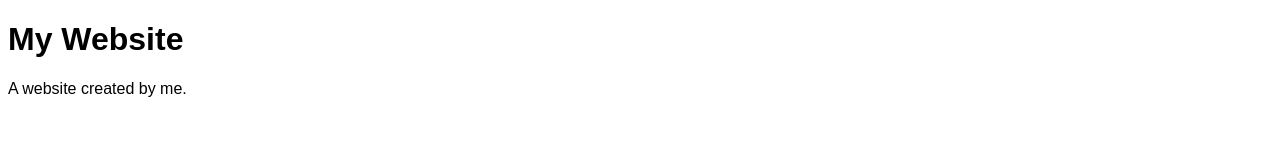
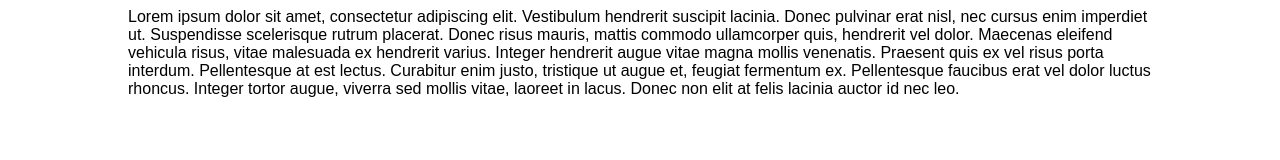
Before and after one commit to PaisWillie/Techfolio, a plain HTML site: page index.html in a window 1280 px wide. Drawn offline with Linux system fonts and the light colour scheme.

Commit message:
feat: about section

```diff
--- a/index.html
+++ b/index.html
@@ -9,9 +9,21 @@
         font-family: Arial, Helvetica, sans-serif;
       }
     </style>
+    <link rel="stylesheet" href="styles.css" />
   </head>
   <body>
-    <h1>My Website</h1>
-    <p>A website created by me.</p>
+    <section id="about">
+      Lorem ipsum dolor sit amet, consectetur adipiscing elit. Vestibulum
+      hendrerit suscipit lacinia. Donec pulvinar erat nisl, nec cursus enim
+      imperdiet ut. Suspendisse scelerisque rutrum placerat. Donec risus mauris,
+      mattis commodo ullamcorper quis, hendrerit vel dolor. Maecenas eleifend
+      vehicula risus, vitae malesuada ex hendrerit varius. Integer hendrerit
+      augue vitae magna mollis venenatis. Praesent quis ex vel risus porta
+      interdum. Pellentesque at est lectus. Curabitur enim justo, tristique ut
+      augue et, feugiat fermentum ex. Pellentesque faucibus erat vel dolor
+      luctus rhoncus. Integer tortor augue, viverra sed mollis vitae, laoreet in
+      lacus. Donec non elit at felis lacinia auctor id nec leo.
+    </section>
+    <section id="github-projects"></section>
   </body>
 </html>
--- /dev/null
+++ b/styles.css
@@ -0,0 +1,18 @@
+#navbar {
+  ul {
+    list-style-type: none;
+    margin: 0;
+    padding: 0;
+
+    display: flex;
+    flex-direction: row;
+  }
+}
+
+body {
+  max-width: 1024px;
+  margin-left: auto;
+  margin-right: auto;
+  padding-left: 1.25rem;
+  padding-right: 1.25rem;
+}
```
